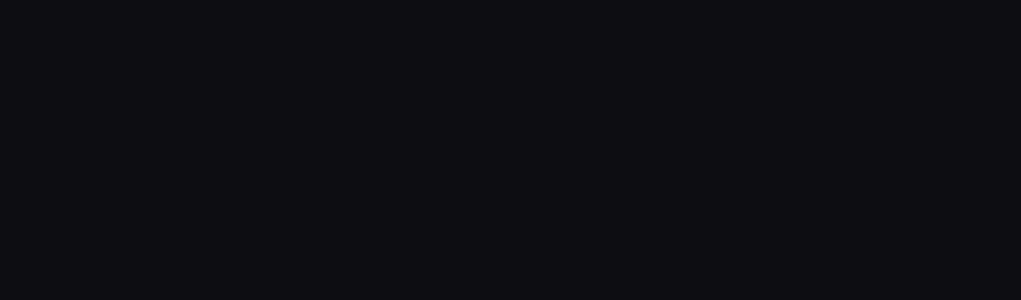
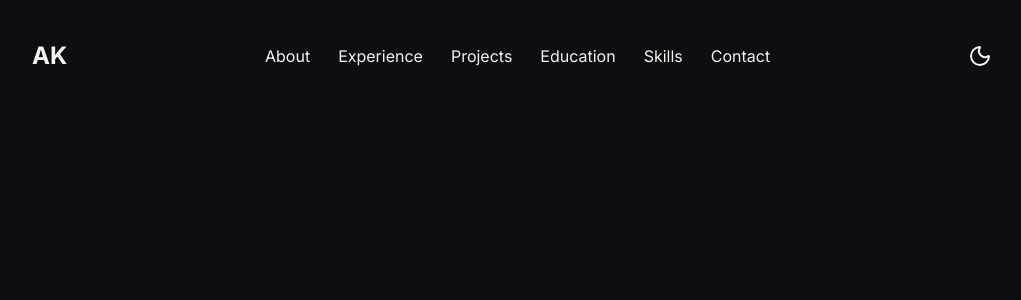
Before and after one commit to Ashu112/Portfolio-v2, a Next.js app: page / in a window 1280 px wide. Shown: the top 300 px of the page, without its empty margins (128-1149 px from the left). Built offline with nearby package versions, Linux system fonts and the light colour scheme.

Commit message:
Header created

```diff
--- a/package.json
+++ b/package.json
@@ -10,6 +10,7 @@
   },
   "dependencies": {
     "@tailwindcss/postcss": "^4.1.18",
+    "lucide-react": "^0.562.0",
     "next": "16.1.2",
     "postcss": "^8.5.6",
     "react": "19.2.3",
--- a/src/app/layout.tsx
+++ b/src/app/layout.tsx
@@ -1,6 +1,7 @@
 import type { Metadata } from "next";
 import { Inter,Space_Grotesk } from "next/font/google";
 import "./globals.css";
+import Header from "@/components/Header";
 
 const inter = Inter({
   variable: "--font-inter",
@@ -27,6 +28,7 @@
   return (
     <html lang="en">
       <body className={`${inter.variable} ${spaceGrotesk.variable}`}>
+         <Header/>
         {children}
       </body>
     </html>
--- a/src/app/page.tsx
+++ b/src/app/page.tsx
@@ -1,9 +1,6 @@
-
 export default function Home() {
   return (
     <div>
-      <main>
-      </main>
     </div>
   );
 }
--- /dev/null
+++ b/src/components/Header.tsx
@@ -0,0 +1,30 @@
+
+import { Moon } from "lucide-react";
+import Link from "next/link";
+
+export default function Header(){
+    return(<header className="px-40 py-10 ">
+        <nav className="flex justify-between items-center">
+
+            {/* logo */}
+        <Link href="/" className="text-2xl font-bold">AK</Link>
+
+        {/* Nav Links */}
+        <ul className="flex items-center space-x-7">
+            <li> <Link href="/">About</Link></li>
+
+            <li><Link href="/">Experience</Link></li>
+            <li><Link href="/">Projects</Link></li>
+            <li> <Link href="/">Education</Link></li>
+             <li>  <Link href="/">Skills</Link></li>
+              <li> <Link href="/">Contact</Link></li>
+
+        </ul>
+
+        {/* Theme Toggle*/}
+        <button aria-label="Toggle dark mode">
+            <Moon />
+        </button>
+        </nav>
+    </header>)
+}
```
Also changed, not shown: 1 other file (tests, documents, lock files or other folders).
